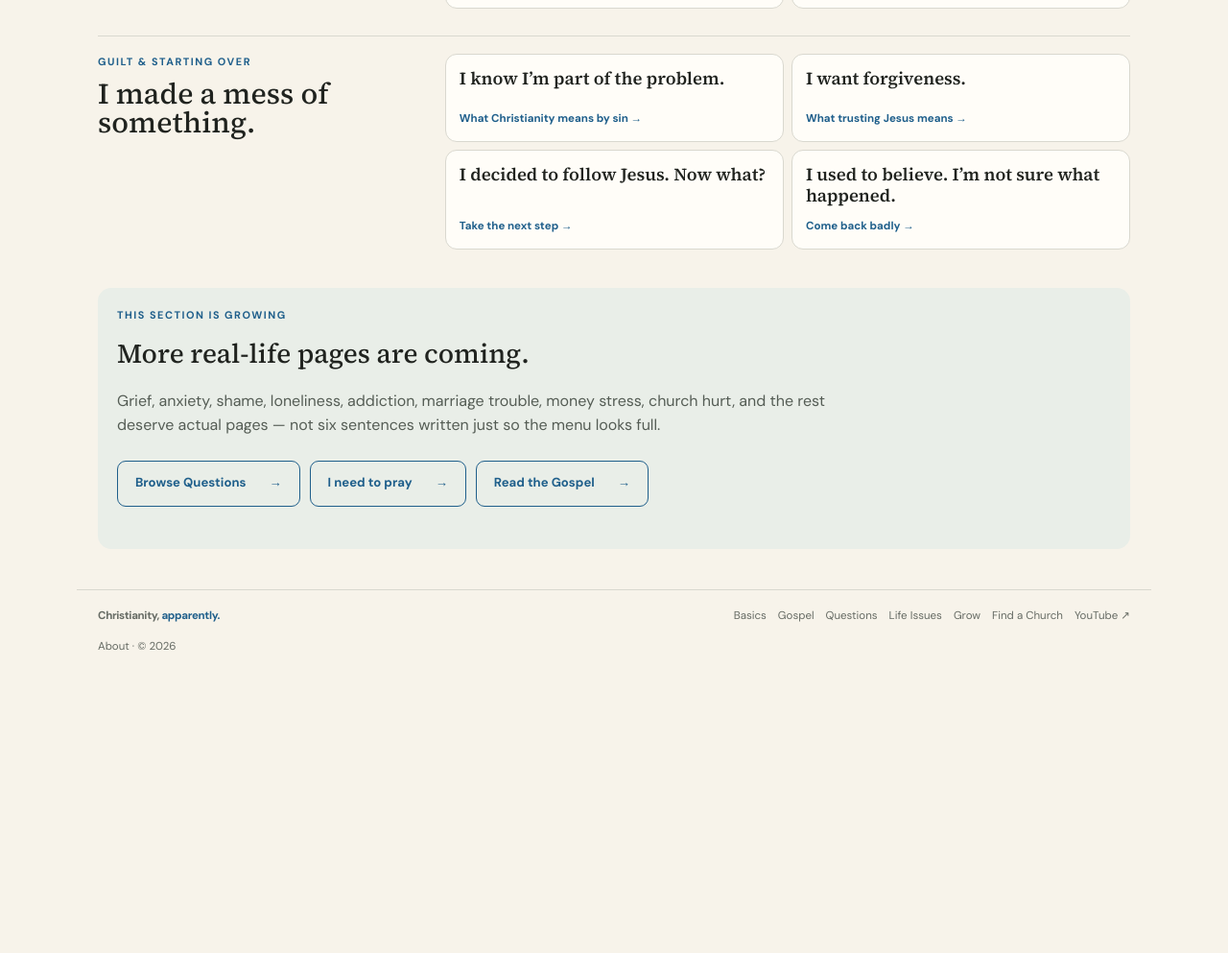
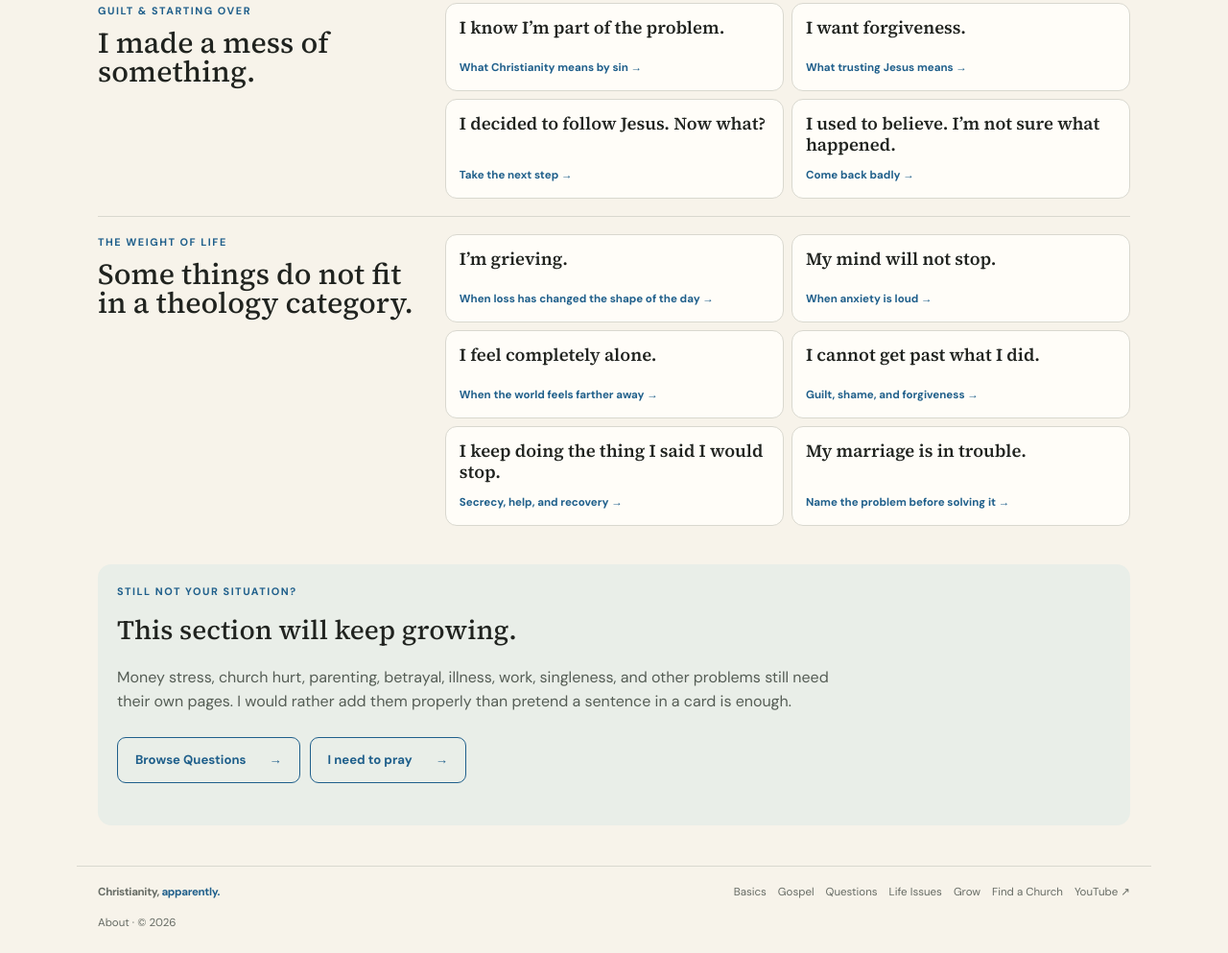
Before and after one commit to SeanEricKnight/christianityapparently.com, a plain HTML site: page life.html in a window 1280 px wide. Shown: the part 975-1968 px from the top of the page at 96% size. Before the commit the page ends 1679 px from the top, so only its background shows below. Drawn offline with Linux system fonts and the light colour scheme.

```diff
--- a/life.html
+++ b/life.html
@@ -2,7 +2,7 @@
 <header class="site-header"><a class="brand" href="index.html">Christianity, <span>apparently.</span></a><nav class="site-nav" aria-label="Primary navigation"><a href="basics.html">Basics</a><a href="gospel.html">Gospel</a><a href="questions.html">Questions</a><a href="life.html">Life Issues</a><a href="grow.html">Grow</a><a href="church.html">Find a Church</a><a href="https://www.youtube.com/@ChristianityApparently" target="_blank" rel="noopener">Videos ↗</a></nav><a class="nav-cta" href="decision.html">I want to follow Jesus</a></header>
 
 <main class="hub-page">
-<section class="hub-hero"><p class="kicker">Life issues</p><h1>Pick the thing that’s actually going on.</h1><p>You do not have to translate your life into church language first.</p></section>
+<section class="hub-hero"><p class="kicker">Life issues</p><h1>Pick the thing that’s going on.</h1><p>You do not have to translate your life into church language first.</p></section>
 
 <section class="life-alert"><div><p class="kicker">Need help right now?</p><h2>Please involve another human being.</h2><p>If you’re in immediate danger, call emergency services. In the U.S. and its territories, call or text 988 for emotional distress or crisis support.</p></div><a class="action" href="hurting.html">Help for right now <span>→</span></a></section>
 
@@ -23,11 +23,22 @@
   </div>
 </section>
 
+<section class="life-group">
+  <div><p class="kicker">The weight of life</p><h2>Some things do not fit in a theology category.</h2></div>
+  <div class="life-links">
+    <a href="grief.html"><strong>I’m grieving.</strong><span>When loss has changed the shape of the day →</span></a>
+    <a href="anxiety.html"><strong>My mind will not stop.</strong><span>When anxiety is loud →</span></a>
+    <a href="loneliness.html"><strong>I feel completely alone.</strong><span>When the world feels farther away →</span></a>
+    <a href="shame.html"><strong>I cannot get past what I did.</strong><span>Guilt, shame, and forgiveness →</span></a>
+    <a href="addiction.html"><strong>I keep doing the thing I said I would stop.</strong><span>Secrecy, help, and recovery →</span></a>
+    <a href="marriage.html"><strong>My marriage is in trouble.</strong><span>Name the problem before solving it →</span></a>
+  </div>
+</section>
 <section class="life-more">
-  <p class="kicker">This section is growing</p>
-  <h2>More real-life pages are coming.</h2>
-  <p>Grief, anxiety, shame, loneliness, addiction, marriage trouble, money stress, church hurt, and the rest deserve actual pages — not six sentences written just so the menu looks full.</p>
-  <div class="decision-actions"><a class="action secondary" href="questions.html">Browse Questions <span>→</span></a><a class="action secondary" href="prayer.html">I need to pray <span>→</span></a><a class="action secondary" href="gospel.html">Read the Gospel <span>→</span></a></div>
+  <p class="kicker">Still not your situation?</p>
+  <h2>This section will keep growing.</h2>
+  <p>Money stress, church hurt, parenting, betrayal, illness, work, singleness, and other problems still need their own pages. I would rather add them properly than pretend a sentence in a card is enough.</p>
+  <div class="decision-actions"><a class="action secondary" href="questions.html">Browse Questions <span>→</span></a><a class="action secondary" href="prayer.html">I need to pray <span>→</span></a></div>
 </section>
 </main>
 
```
